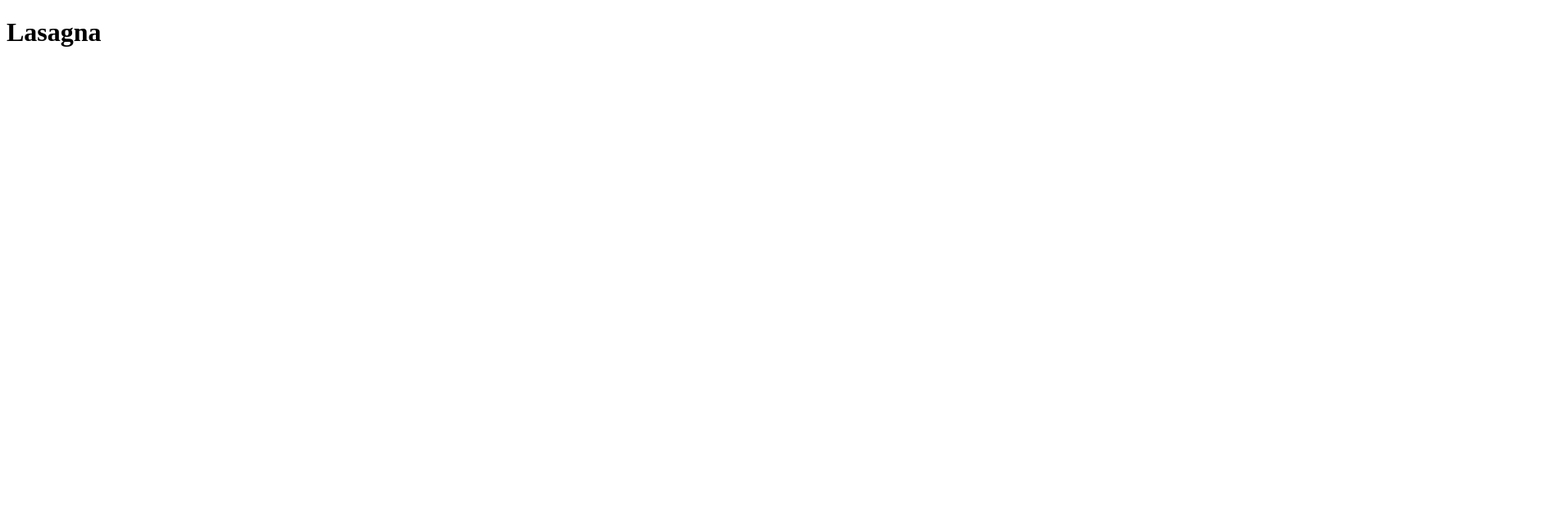
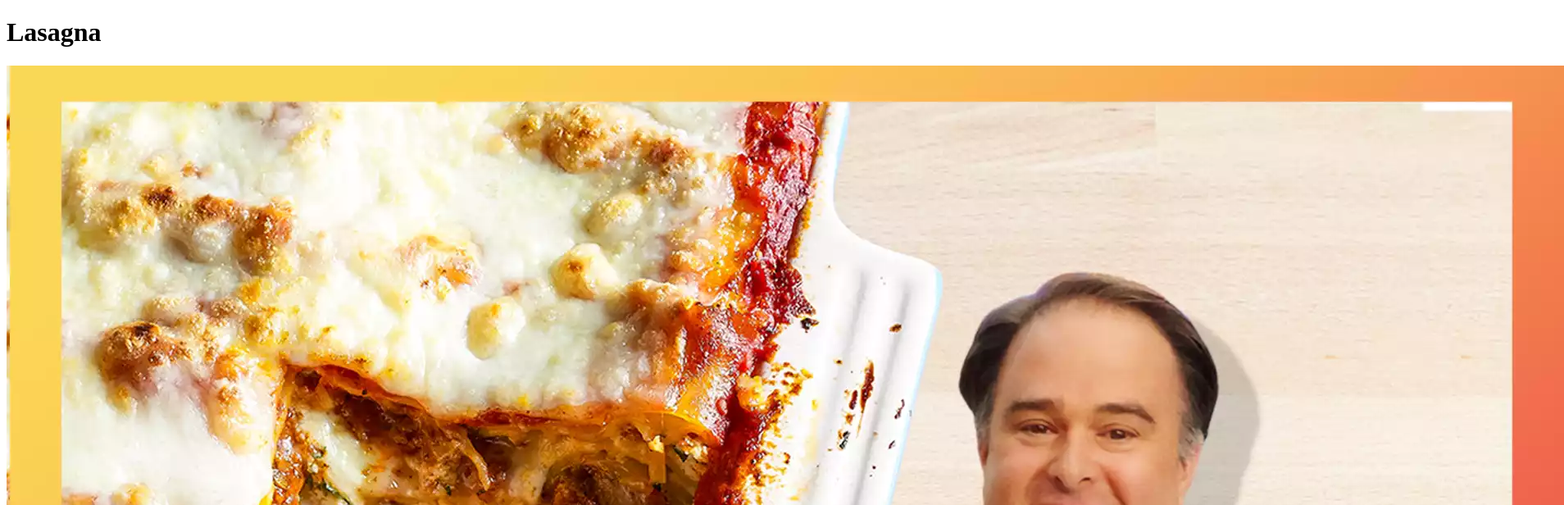
Before and after one commit to Neonic-lab/Recipe-website, a plain HTML site: page recipes/lasagna.html in a window 1280 px wide. Shown: the top 616 px of the page at 82% size, 1908 px wide, since content can reach past the window. Drawn offline with Linux system fonts and the light colour scheme.

Commit message:
Added photo to the page and alt text

```diff
--- a/recipes/lasagna.html
+++ b/recipes/lasagna.html
@@ -8,5 +8,7 @@
 
     <body>
         <h1>Lasagna</h1>
+        <img src="../images/john-chandler-tribute-3x2-1-96b884fb2e914556a65d20eb7665fa6a.webp" alt="fat man holding a beautiful juicy creamy lasagna">
+
     </body>
 </html>
```
